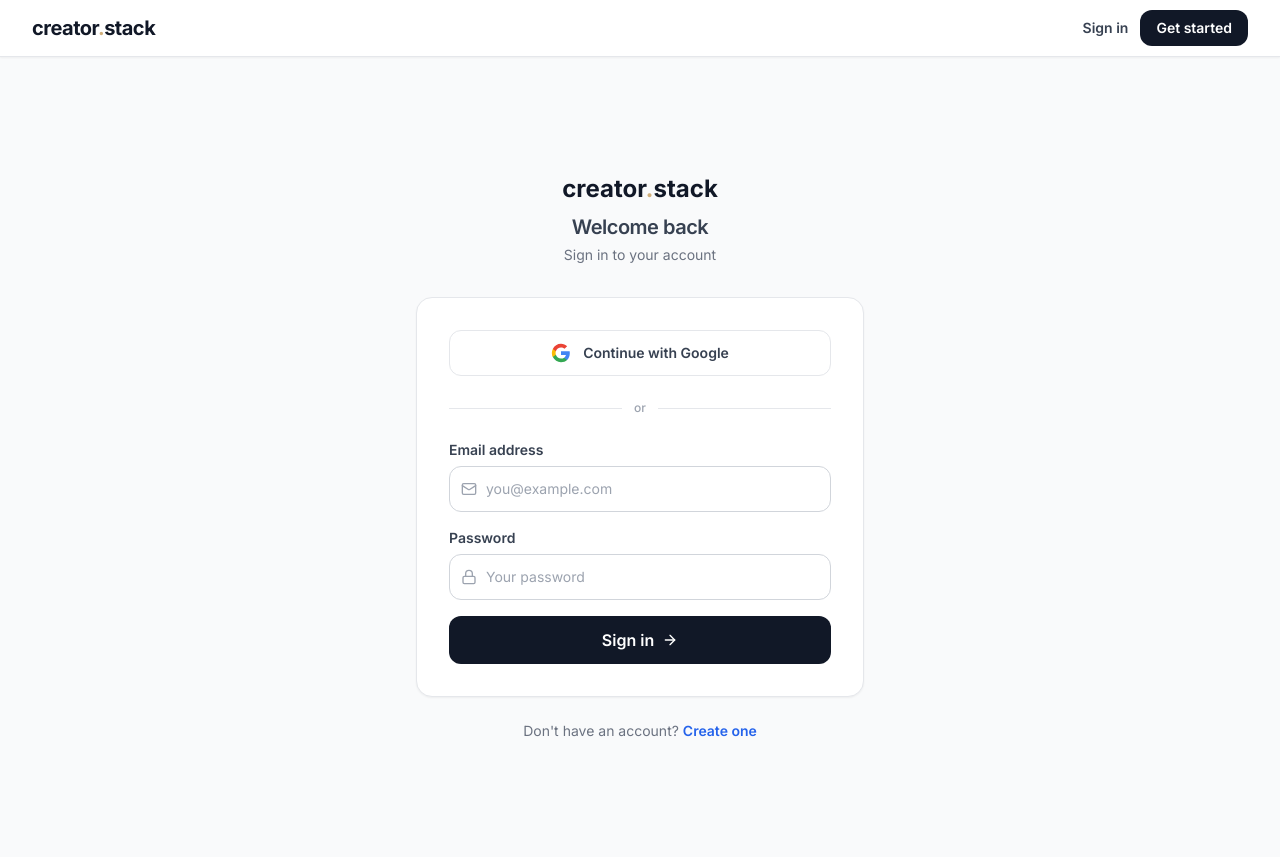
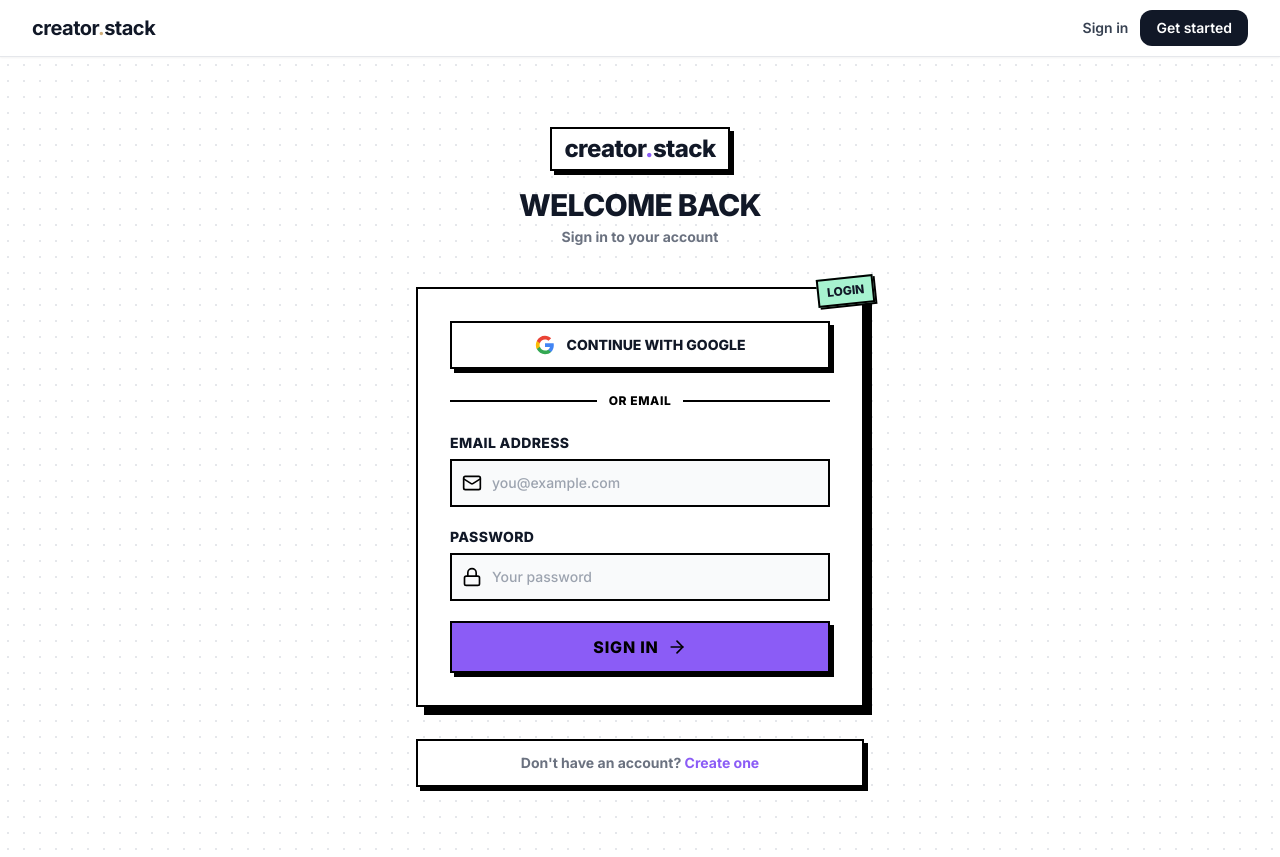
Before and after one commit to ShivanshSingh158/CREATOR_STACK, a React (Vite) app: page /login in a window 1280 px wide. Built offline with nearby package versions, Linux system fonts and the light colour scheme; no server answers.

Commit message:
style: apply neo-brutalist gen-z aesthetic to login page

```diff
--- a/src/features/auth/LoginPage.tsx
+++ b/src/features/auth/LoginPage.tsx
@@ -76,19 +76,26 @@
   };
 
   return (
-    <div className="min-h-screen bg-[#f9fafb] flex items-center justify-center py-12 px-4" style={{ fontFamily: "'Inter', system-ui, sans-serif" }}>
+    <div className="min-h-screen bg-white bg-[radial-gradient(#e5e7eb_1px,transparent_1px)] [background-size:16px_16px] flex items-center justify-center py-12 px-4" style={{ fontFamily: "'Inter', system-ui, sans-serif" }}>
       <div className="w-full max-w-md">
         {/* Logo */}
-        <div className="text-center mb-8">
-          <p className="text-2xl font-bold text-[#111827]">creator<span className="text-[#d1b07c]">.</span>stack</p>
-          <h1 className="text-xl font-semibold text-[#374151] mt-2">Welcome back</h1>
-          <p className="text-sm text-[#6b7280] mt-1">Sign in to your account</p>
+        <div className="text-center mb-10">
+          <Link to="/" className="inline-block border-2 border-black px-3 py-1 bg-white shadow-[4px_4px_0px_0px_rgba(0,0,0,1)] mb-4 hover:-translate-y-0.5 hover:shadow-[6px_6px_0px_0px_rgba(0,0,0,1)] transition-all">
+            <p className="text-2xl font-black text-[#111827] tracking-tight">creator<span className="text-[#8b5cf6]">.</span>stack</p>
+          </Link>
+          <h1 className="text-3xl font-black text-[#111827] uppercase tracking-tight">Welcome back</h1>
+          <p className="text-sm font-bold text-[#6b7280] mt-1">Sign in to your account</p>
         </div>
 
-        <div className="bg-white rounded-2xl border border-[#e5e7eb] shadow-sm p-8">
+        <div className="bg-white border-2 border-black shadow-[8px_8px_0px_0px_rgba(0,0,0,1)] p-8 relative">
+          {/* Decorative tape/corner accents can go here if needed */}
+          <div className="absolute -top-3 -right-3 bg-[#a7f3d0] border-2 border-black text-xs font-black px-2 py-1 shadow-[2px_2px_0px_0px_rgba(0,0,0,1)] -rotate-6">
+            LOGIN
+          </div>
+
           {error && (
-            <div className="mb-5 flex items-start gap-2.5 bg-red-50 border border-red-100 rounded-xl p-4 text-sm text-red-700">
-              <AlertCircle className="w-4 h-4 shrink-0 mt-0.5" />
+            <div className="mb-6 flex items-start gap-2.5 bg-red-50 border-2 border-red-500 p-4 text-sm font-bold text-red-700 shadow-[4px_4px_0px_0px_rgba(239,68,68,1)]">
+              <AlertCircle className="w-5 h-5 shrink-0" />
               {error}
             </div>
           )}
@@ -97,26 +104,26 @@
           <button
             onClick={handleGoogleLogin}
             disabled={loading}
-            className="w-full flex items-center justify-center gap-3 py-3 px-4 border border-[#e5e7eb] rounded-xl bg-white text-sm font-semibold text-[#374151] hover:bg-[#f9fafb] transition-colors disabled:opacity-60 mb-6"
+            className="w-full flex items-center justify-center gap-3 py-3 px-4 border-2 border-black bg-white text-sm font-black text-[#111827] shadow-[4px_4px_0px_0px_rgba(0,0,0,1)] hover:-translate-y-0.5 hover:shadow-[6px_6px_0px_0px_rgba(0,0,0,1)] active:translate-y-0 active:shadow-[0px_0px_0px_0px_rgba(0,0,0,1)] transition-all disabled:opacity-60 mb-6"
           >
-            <GoogleIcon /> Continue with Google
+            <GoogleIcon /> CONTINUE WITH GOOGLE
           </button>
 
           <div className="flex items-center gap-3 mb-6">
-            <div className="flex-1 h-px bg-[#e5e7eb]" />
-            <span className="text-xs text-[#9ca3af] font-medium">or</span>
-            <div className="flex-1 h-px bg-[#e5e7eb]" />
+            <div className="flex-1 h-0.5 bg-black" />
+            <span className="text-xs text-black font-black uppercase tracking-wider">or email</span>
+            <div className="flex-1 h-0.5 bg-black" />
           </div>
 
-          <form onSubmit={handleLogin} className="space-y-4">
+          <form onSubmit={handleLogin} className="space-y-5">
             <div>
-              <label className="block text-sm font-semibold text-[#374151] mb-1.5">Email address</label>
+              <label className="block text-sm font-black text-[#111827] uppercase tracking-wide mb-1.5">Email address</label>
               <div className="relative">
-                <Mail className="w-4 h-4 text-[#9ca3af] absolute left-3 top-1/2 -translate-y-1/2" />
+                <Mail className="w-5 h-5 text-black absolute left-3 top-1/2 -translate-y-1/2" />
                 <input
                   type="email"
                   required
-                  className="w-full pl-9 pr-4 py-3 border border-[#d1d5db] rounded-xl text-sm text-[#111827] focus:outline-none focus:border-[#2563eb] focus:ring-1 focus:ring-[#2563eb] transition-all"
+                  className="w-full pl-10 pr-4 py-3 border-2 border-black bg-[#f9fafb] text-sm font-medium text-[#111827] focus:outline-none focus:bg-white focus:shadow-[4px_4px_0px_0px_rgba(0,0,0,1)] transition-all"
                   placeholder="you@example.com"
                   value={email}
                   onChange={e => setEmail(e.target.value)}
@@ -125,13 +132,13 @@
             </div>
 
             <div>
-              <label className="block text-sm font-semibold text-[#374151] mb-1.5">Password</label>
+              <label className="block text-sm font-black text-[#111827] uppercase tracking-wide mb-1.5">Password</label>
               <div className="relative">
-                <Lock className="w-4 h-4 text-[#9ca3af] absolute left-3 top-1/2 -translate-y-1/2" />
+                <Lock className="w-5 h-5 text-black absolute left-3 top-1/2 -translate-y-1/2" />
                 <input
                   type="password"
                   required
-                  className="w-full pl-9 pr-4 py-3 border border-[#d1d5db] rounded-xl text-sm text-[#111827] focus:outline-none focus:border-[#2563eb] focus:ring-1 focus:ring-[#2563eb] transition-all"
+                  className="w-full pl-10 pr-4 py-3 border-2 border-black bg-[#f9fafb] text-sm font-medium text-[#111827] focus:outline-none focus:bg-white focus:shadow-[4px_4px_0px_0px_rgba(0,0,0,1)] transition-all"
                   placeholder="Your password"
                   value={password}
                   onChange={e => setPassword(e.target.value)}
@@ -142,16 +149,16 @@
             <button
               type="submit"
               disabled={loading}
-              className="w-full bg-[#111827] text-white font-semibold py-3 rounded-xl hover:bg-black transition-colors flex items-center justify-center gap-2 disabled:opacity-60 mt-2"
+              className="w-full bg-[#8b5cf6] border-2 border-black text-black font-black uppercase tracking-wider py-3 shadow-[4px_4px_0px_0px_rgba(0,0,0,1)] hover:-translate-y-0.5 hover:shadow-[6px_6px_0px_0px_rgba(0,0,0,1)] active:translate-y-0 active:shadow-[0px_0px_0px_0px_rgba(0,0,0,1)] transition-all flex items-center justify-center gap-2 disabled:opacity-60 mt-4"
             >
-              {loading ? <div className="w-4 h-4 border-2 border-white border-t-transparent rounded-full animate-spin" /> : <>Sign in <ArrowRight className="w-4 h-4" /></>}
+              {loading ? <div className="w-5 h-5 border-2 border-black border-t-transparent rounded-full animate-spin" /> : <>SIGN IN <ArrowRight className="w-5 h-5" /></>}
             </button>
           </form>
         </div>
 
-        <p className="text-center text-sm text-[#6b7280] mt-6">
+        <p className="text-center text-sm font-bold text-[#6b7280] mt-8 bg-white border-2 border-black p-3 shadow-[4px_4px_0px_0px_rgba(0,0,0,1)] inline-block w-full">
           Don't have an account?{' '}
-          <Link to="/signup" className="font-semibold text-[#2563eb] hover:text-[#1d4ed8]">Create one</Link>
+          <Link to="/signup" className="text-[#8b5cf6] hover:underline underline-offset-2">Create one</Link>
         </p>
       </div>
     </div>
```
